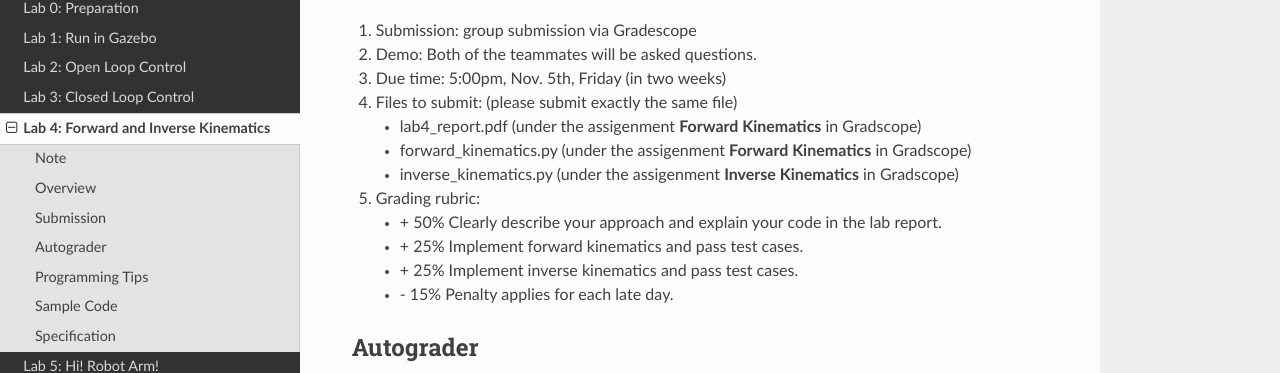
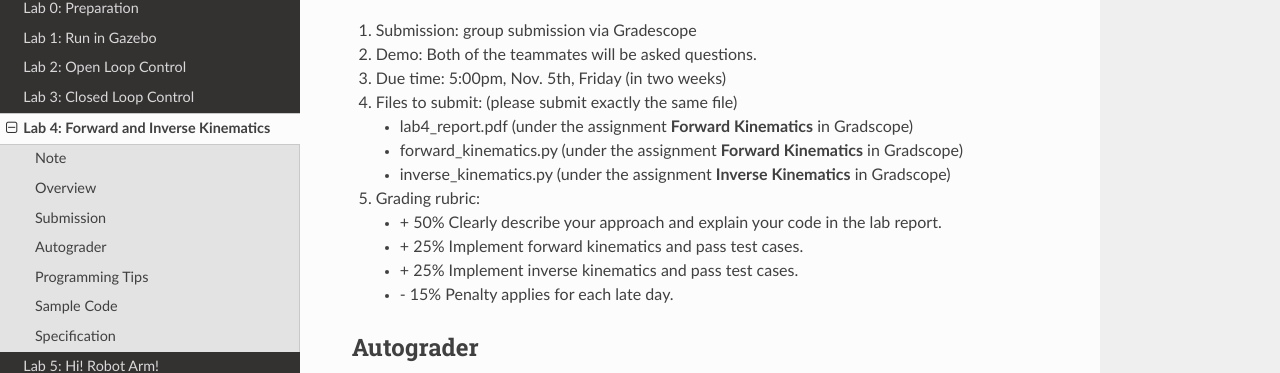
Before and after one commit to UCR-Robotics/ee144, a Sphinx documentation site: the page built from docs/lab4.rst, in a window 1280 px wide and 900 px high, scrolled down 600 px. Shown: the part 141-514 px from the top of the window. Built offline with Sphinx 7.4.7 and the Read the Docs theme 2.0.0, drawn with Linux system fonts in a browser that asks for light colours.

Commit message:
Update lab4.rst

```diff
--- a/docs/lab4.rst
+++ b/docs/lab4.rst
@@ -43,9 +43,9 @@ Submission
 
 #. Files to submit: (please submit exactly the same file)
 
-   - lab4_report.pdf (under the assigenment **Forward Kinematics** in Gradscope)
-   - forward_kinematics.py (under the assigenment **Forward Kinematics** in Gradscope)
-   - inverse_kinematics.py (under the assigenment **Inverse Kinematics** in Gradscope)
+   - lab4_report.pdf (under the assignment **Forward Kinematics** in Gradscope)
+   - forward_kinematics.py (under the assignment **Forward Kinematics** in Gradscope)
+   - inverse_kinematics.py (under the assignment **Inverse Kinematics** in Gradscope)
 
 
 #. Grading rubric:
```
